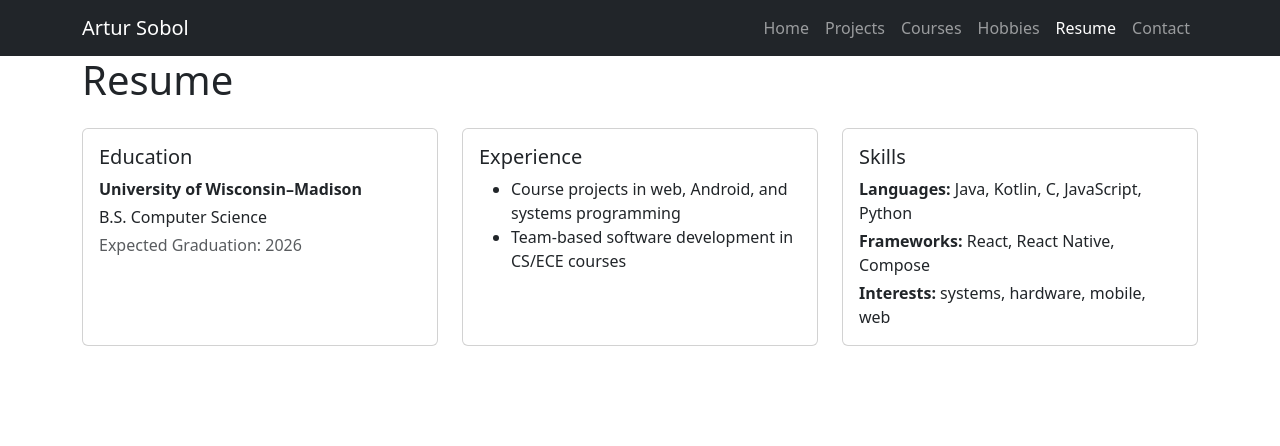
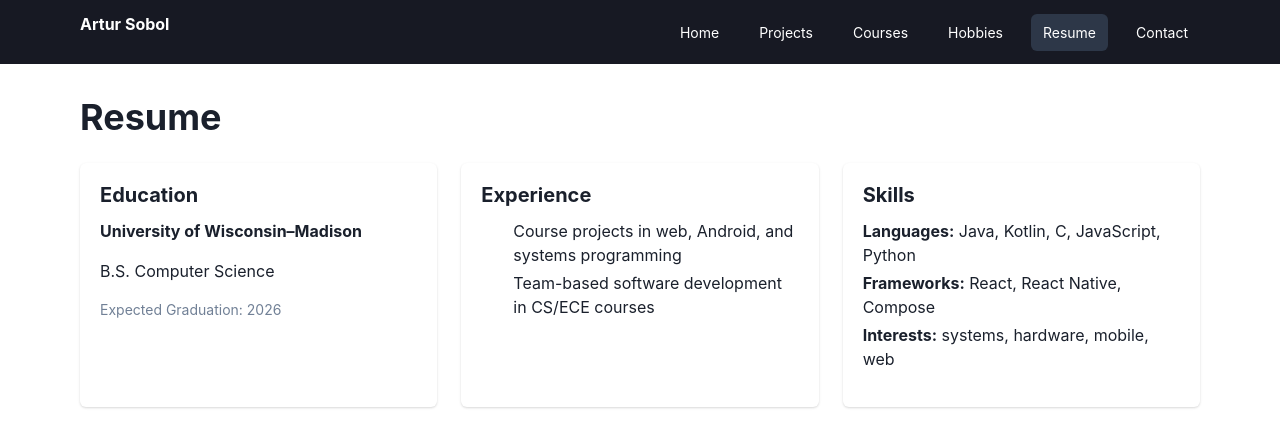
Before and after one commit to CS571-F25/p82, a React (Vite) app: page /#/resume in a window 1280 px wide. Shown: the top 446 px of the page. Built offline with nearby package versions, Linux system fonts and the light colour scheme.

Commit message:
switched design libraries

```diff
--- a/package.json
+++ b/package.json
@@ -10,7 +10,12 @@
     "preview": "vite preview"
   },
   "dependencies": {
+    "@chakra-ui/icons": "^2.2.4",
+    "@chakra-ui/react": "^2.10.9",
+    "@emotion/react": "^11.14.0",
+    "@emotion/styled": "^11.14.1",
     "bootstrap": "^5.3.8",
+    "framer-motion": "^11.18.2",
     "react": "^19.1.1",
     "react-bootstrap": "^2.10.10",
     "react-dom": "^19.1.1",
--- a/src/components/Contact.jsx
+++ b/src/components/Contact.jsx
@@ -1,5 +1,18 @@
+// src/components/Contact.jsx
 import { useState } from "react";
-import { Container, Form, Button, Alert } from "react-bootstrap";
+import {
+  Box,
+  Button,
+  Container,
+  FormControl,
+  FormLabel,
+  Heading,
+  Input,
+  Textarea,
+  Alert,
+  AlertIcon,
+  VStack,
+} from "@chakra-ui/react";
 
 export default function Contact() {
   const [form, setForm] = useState({
@@ -22,53 +35,54 @@ export default function Contact() {
   }
 
   return (
-    <section className="app-page">
-      <Container className="page-narrow">
-        <h1 className="mb-4">Contact Me</h1>
+    <Box as="section" py={8}>
+      <Container maxW="lg">
+        <Heading mb={6}>Contact Me</Heading>
 
-        <Form onSubmit={handleSubmit}>
-          <Form.Group className="mb-3" controlId="contactName">
-            <Form.Label>Name</Form.Label>
-            <Form.Control
+        <Box as="form" onSubmit={handleSubmit}>
+          <VStack align="stretch" spacing={4}>
+            <FormControl isRequired>
+              <FormLabel>Name</FormLabel>
+              <Input
                 name="name"
                 value={form.name}
                 onChange={handleChange}
-              required
               />
-          </Form.Group>
+            </FormControl>
 
-          <Form.Group className="mb-3" controlId="contactEmail">
-            <Form.Label>Email</Form.Label>
-            <Form.Control
+            <FormControl isRequired>
+              <FormLabel>Email</FormLabel>
+              <Input
                 type="email"
                 name="email"
                 value={form.email}
                 onChange={handleChange}
-              required
               />
-          </Form.Group>
+            </FormControl>
 
-          <Form.Group className="mb-3" controlId="contactMessage">
-            <Form.Label>Message</Form.Label>
-            <Form.Control
-              as="textarea"
+            <FormControl isRequired>
+              <FormLabel>Message</FormLabel>
+              <Textarea
                 rows={4}
                 name="message"
                 value={form.message}
                 onChange={handleChange}
-              required
               />
-          </Form.Group>
+            </FormControl>
 
-          <Button type="submit">Send</Button>
-        </Form>
+            <Button type="submit" colorScheme="teal" alignSelf="flex-start">
+              Send
+            </Button>
 
             {submitted && (
-          <Alert variant="success" className="mt-3">
+              <Alert status="success">
+                <AlertIcon />
                 Thanks! Your message was recorded (check console for now).
               </Alert>
             )}
+          </VStack>
+        </Box>
       </Container>
-    </section>
+    </Box>
   );
 }
--- a/src/components/Courses.jsx
+++ b/src/components/Courses.jsx
@@ -1,4 +1,5 @@
-import { Container, Row, Col } from "react-bootstrap";
+// src/components/Courses.jsx
+import { Box, Container, Heading, SimpleGrid, Text } from "@chakra-ui/react";
 import CourseCard from "./CourseCard";
 
 const courses = [
@@ -54,22 +55,20 @@ const courses = [
 
 export default function Courses() {
   return (
-    <section className="app-page">
-      <Container>
-        <h1 className="mb-3">Courses</h1>
-        <p className="text-muted mb-4">
+    <Box as="section" py={8}>
+      <Container maxW="6xl">
+        <Heading mb={2}>Courses</Heading>
+        <Text color="gray.600" mb={6}>
           A selection of classes that shaped how I think about systems,
           hardware, mobile, and web development.
-        </p>
+        </Text>
 
-        <Row className="g-4">
+        <SimpleGrid columns={{ base: 1, md: 2 }} spacing={6}>
           {courses.map((course) => (
-            <Col key={course.code} md={6}>
-              <CourseCard {...course} />
-            </Col>
+            <CourseCard key={course.code} {...course} />
           ))}
-        </Row>
+        </SimpleGrid>
       </Container>
-    </section>
+    </Box>
   );
 }
--- a/src/components/Hobbies.jsx
+++ b/src/components/Hobbies.jsx
@@ -1,5 +1,5 @@
 // src/components/Hobbies.jsx
-import { Container, Row, Col } from "react-bootstrap";
+import { Box, Container, Heading, SimpleGrid, Text } from "@chakra-ui/react";
 import HobbyCard from "./HobbyCard";
 
 const hobbies = [
@@ -51,22 +51,20 @@ const hobbies = [
 
 export default function Hobbies() {
   return (
-    <section className="app-page">
-      <Container>
-        <h1 className="mb-3">Hobbies</h1>
-        <p className="text-muted mb-4">
+    <Box as="section" py={8}>
+      <Container maxW="6xl">
+        <Heading mb={2}>Hobbies</Heading>
+        <Text color="gray.600" mb={6}>
           A few things I enjoy outside of classes and work that keep me balanced
           and motivated.
-        </p>
+        </Text>
 
-        <Row className="g-4">
+        <SimpleGrid columns={{ base: 1, md: 2 }} spacing={6}>
           {hobbies.map((hobby) => (
-            <Col key={hobby.title} md={6}>
-              <HobbyCard {...hobby} />
-            </Col>
+            <HobbyCard key={hobby.title} {...hobby} />
           ))}
-        </Row>
+        </SimpleGrid>
       </Container>
-    </section>
+    </Box>
   );
 }
--- a/src/components/HobbyCard.jsx
+++ b/src/components/HobbyCard.jsx
@@ -1,35 +1,56 @@
 // src/components/HobbyCard.jsx
-import { Card, Badge } from "react-bootstrap";
+import {
+  Box,
+  Text,
+  Heading,
+  Badge,
+  VStack,
+  List,
+  ListItem,
+} from "@chakra-ui/react";
 
-export default function HobbyCard({ title, emoji, category, description, details = [] }) {
+export default function HobbyCard({
+  title,
+  emoji,
+  category,
+  description,
+  details = [],
+}) {
   return (
-    <Card className="h-100 hobby-card">
-      <Card.Body>
-        <div className="d-flex align-items-center mb-2">
+    <Box
+      p={5}
+      borderRadius="lg"
+      bg="white"
+      shadow="md"
+      transition="0.15s"
+      _hover={{ transform: "translateY(-3px)", shadow: "xl" }}
+    >
+      <VStack align="start" spacing={2}>
+        <Heading size="md" display="flex" alignItems="center" gap={2}>
           {emoji && (
-            <span className="hobby-emoji me-2" aria-hidden="true">
+            <span style={{ fontSize: "1.6rem" }} aria-hidden="true">
               {emoji}
             </span>
           )}
-          <Card.Title className="mb-0">{title}</Card.Title>
-        </div>
+          {title}
+        </Heading>
 
         {category && (
-          <Badge bg="secondary" className="mb-2">
+          <Badge colorScheme="purple" mb={1}>
             {category}
           </Badge>
         )}
 
-        {description && <Card.Text className="mb-2">{description}</Card.Text>}
+        {description && <Text>{description}</Text>}
 
         {details.length > 0 && (
-          <ul className="mb-0">
+          <List spacing={1}>
             {details.map((item) => (
-              <li key={item}>{item}</li>
+              <ListItem key={item}>• {item}</ListItem>
             ))}
-          </ul>
+          </List>
         )}
-      </Card.Body>
-    </Card>
+      </VStack>
+    </Box>
   );
 }
--- a/src/components/Home.jsx
+++ b/src/components/Home.jsx
@@ -1,66 +1,103 @@
-import { Container, Row, Col, Image, Button, Stack } from "react-bootstrap";
-import headshot from "../assets/artur-headshot.png"; // your PNG
+// src/components/Home.jsx
+import {
+  Box,
+  Button,
+  Container,
+  Flex,
+  Heading,
+  Image,
+  Stack,
+  Text,
+  Divider,
+} from "@chakra-ui/react";
+import headshot from "../assets/artur-headshot.png";
 
 export default function Home() {
   return (
-    <section className="app-page home-section">
+    <Box as="section" py={10}>
+      {/* HERO */}
+      <Container maxW="5xl" textAlign="center" mb={10}>
+        <Heading
+          as="h1"
+          size="2xl"
+          mb={2}
+          className="home-title" // optional; keeps your font size clamp if you like
+        >
+          Artur Sobol
+        </Heading>
+        <Text fontSize="lg" color="gray.600">
+          Computer Science Student • UW–Madison
+        </Text>
 
-      {/* HERO SECTION */}
-      <Container className="text-center mb-5">
-        <h1 className="home-title">Artur Sobol</h1>
-        <p className="lead">
-          Computer Science Student • UW–Madison
-        </p>
-
-        <Stack direction="horizontal" gap={3} className="justify-content-center mt-3">
-          <Button href="#/projects">View Projects</Button>
-          <Button variant="outline-secondary" href="#/resume">
+        <Stack
+          direction={{ base: "column", sm: "row" }}
+          spacing={4}
+          justify="center"
+          mt={6}
+        >
+          <Button as="a" href="#/projects" colorScheme="teal">
+            View Projects
+          </Button>
+          <Button as="a" href="#/resume" variant="outline" colorScheme="gray">
             View Resume
           </Button>
         </Stack>
       </Container>
 
-      {/* ABOUT ME SECTION */}
-      <Container className="about-layout">
-        <Row className="align-items-center g-4">
+      {/* ABOUT */}
+      <Container maxW="6xl">
+        <Flex
+          direction={{ base: "column", md: "row" }}
+          align="center"
+          gap={8}
+        >
           {/* Photo */}
-          <Col md={4} className="text-center">
+          <Box flexBasis={{ base: "100%", md: "30%" }} textAlign="center">
             <Image
               src={headshot}
               alt="Artur Sobol"
-              fluid
-              className="about-photo"
+              borderRadius="md"
+              boxShadow="lg"
+              maxW="260px"
+              mx="auto"
             />
-          </Col>
+          </Box>
 
-          {/* Divider */}
-          <Col md="auto" className="d-none d-md-flex justify-content-center px-0">
-            <div className="about-divider" />
-          </Col>
+          {/* Divider for md+ */}
+          <Box
+            display={{ base: "none", md: "block" }}
+            alignSelf="stretch"
+            px={4}
+          >
+            <Divider orientation="vertical" />
+          </Box>
 
           {/* Text */}
-          <Col md={7}>
-            <h2 className="about-section-title">About Me</h2>
+          <Box flexBasis={{ base: "100%", md: "60%" }}>
+            <Heading as="h2" size="lg" mb={4}>
+              About Me
+            </Heading>
 
-            <p className="about-text">
+            <Text mb={3} fontSize="md" lineHeight="1.7">
               Hi, my name is Artur Sobol and I’m a junior student at the
               University of Wisconsin–Madison. I’m currently pursuing a major in
               Computer Science and possibly Computer Engineering.
-            </p>
+            </Text>
 
-            <p className="about-text">
-              I’m passionate about low-level computer architecture and how it can
-              be used with higher-level programs to maximize efficiency. Some of my
-              hobbies include skiing, collecting Legos, and football.
-            </p>
+            <Text mb={3} fontSize="md" lineHeight="1.7">
+              I’m passionate about low-level computer architecture and how it
+              can be used with higher-level programs to maximize efficiency.
+              Some of my hobbies include skiing, collecting Legos, and
+              football.
+            </Text>
 
-            <p className="about-text">
+            <Text fontSize="md" lineHeight="1.7">
               This website summarizes me as a person and outlines my academic
               achievements and projects.
-            </p>
-          </Col>
-        </Row>
+            </Text>
+          </Box>
+        </Flex>
       </Container>
-    </section>
+    </Box>
   );
 }
--- a/src/components/NavBar.jsx
+++ b/src/components/NavBar.jsx
@@ -1,39 +1,85 @@
 // src/components/NavBar.jsx
-import { Link, NavLink } from "react-router-dom";
-import { Navbar, Nav, Container } from "react-bootstrap";
+import { NavLink } from "react-router-dom";
+import {
+  Box,
+  Flex,
+  HStack,
+  IconButton,
+  useDisclosure,
+  Stack,
+  Container,
+  Text,
+} from "@chakra-ui/react";
+import { HamburgerIcon, CloseIcon } from "@chakra-ui/icons";
+
+const links = [
+  { to: "/", label: "Home", end: true },
+  { to: "/projects", label: "Projects" },
+  { to: "/courses", label: "Courses" },
+  { to: "/hobbies", label: "Hobbies" },
+  { to: "/resume", label: "Resume" },
+  { to: "/contact", label: "Contact" },
+];
+
+function NavLinkItem({ to, label, end }) {
+  return (
+    <Box
+      as={NavLink}
+      to={to}
+      end={end}
+      px={3}
+      py={2}
+      rounded="md"
+      fontSize="sm"
+      _hover={{ bg: "gray.700" }}
+      style={({ isActive }) => ({
+        backgroundColor: isActive ? "#2D3748" : "transparent",
+        color: "white",
+      })}
+    >
+      {label}
+    </Box>
+  );
+}
 
 export default function NavBar() {
+  const { isOpen, onOpen, onClose } = useDisclosure();
+
   return (
-    <Navbar bg="dark" variant="dark" expand="md">
-      <Container>
-        <Navbar.Brand as={Link} to="/">
-          Artur Sobol
-        </Navbar.Brand>
+    <Box bg="gray.900" color="white" position="sticky" top={0} zIndex={10}>
+      <Container maxW="6xl">
+        <Flex h={16} alignItems="center" justifyContent="space-between">
+          <Text fontWeight="bold">Artur Sobol</Text>
 
-        <Navbar.Toggle aria-controls="main-nav" />
-        <Navbar.Collapse id="main-nav">
-          <Nav className="ms-auto">
-            <Nav.Link as={NavLink} end to="/">
-              Home
-            </Nav.Link>
-            <Nav.Link as={NavLink} to="/projects">
-              Projects
-            </Nav.Link>
-            <Nav.Link as={NavLink} to="/courses">
-              Courses
-            </Nav.Link>
-            <Nav.Link as={NavLink} to="/hobbies">
-              Hobbies
-            </Nav.Link>
-            <Nav.Link as={NavLink} to="/resume">
-              Resume
-            </Nav.Link>
-            <Nav.Link as={NavLink} to="/contact">
-              Contact
-            </Nav.Link>
-          </Nav>
-        </Navbar.Collapse>
+          {/* Desktop links */}
+          <HStack spacing={4} display={{ base: "none", md: "flex" }}>
+            {links.map((link) => (
+              <NavLinkItem key={link.to} {...link} />
+            ))}
+          </HStack>
+
+          {/* Mobile menu button */}
+          <IconButton
+            size="md"
+            icon={isOpen ? <CloseIcon /> : <HamburgerIcon />}
+            aria-label="Open Menu"
+            display={{ base: "flex", md: "none" }}
+            onClick={isOpen ? onClose : onOpen}
+            variant="ghost"
+          />
+        </Flex>
+
+        {/* Mobile menu */}
+        {isOpen && (
+          <Box pb={4} display={{ md: "none" }}>
+            <Stack as="nav" spacing={1}>
+              {links.map((link) => (
+                <NavLinkItem key={link.to} {...link} />
+              ))}
+            </Stack>
+          </Box>
+        )}
       </Container>
-    </Navbar>
+    </Box>
   );
 }
--- a/src/components/ProjectCard.jsx
+++ b/src/components/ProjectCard.jsx
@@ -1,20 +1,23 @@
-import { Card } from "react-bootstrap";
+// src/components/ProjectCard.jsx
+import { Card, CardBody, Heading, Text } from "@chakra-ui/react";
 
 export default function ProjectCard({ title, timeframe, description, tech }) {
   return (
-    <Card className="h-100">
-      <Card.Body>
-        <Card.Title className="mb-1">{title}</Card.Title>
-        <Card.Subtitle className="mb-2 text-muted">
+    <Card h="100%">
+      <CardBody>
+        <Heading size="md" mb={1}>
+          {title}
+        </Heading>
+        <Text fontSize="sm" color="gray.500" mb={2}>
           {timeframe}
-        </Card.Subtitle>
-        <Card.Text>{description}</Card.Text>
+        </Text>
+        <Text mb={3}>{description}</Text>
         {tech && (
-          <Card.Text className="mb-0">
+          <Text fontSize="sm">
             <strong>Tech:</strong> {tech}
-          </Card.Text>
+          </Text>
         )}
-      </Card.Body>
+      </CardBody>
     </Card>
   );
 }
--- a/src/components/Projects.jsx
+++ b/src/components/Projects.jsx
@@ -1,4 +1,5 @@
 // src/components/Projects.jsx
+import { Box, Container, Heading, SimpleGrid, Text } from "@chakra-ui/react";
 import ProjectCard from "./ProjectCard";
 
 const projects = [
@@ -21,23 +22,25 @@ const projects = [
     timeframe: "2025 · Web Project",
     description:
       "This website – an interactive place to show my resume, projects, and interests.",
-    tech: "React, Vite, Bootstrap",
+    tech: "React, Vite, Chakra UI",
   },
 ];
 
 export default function Projects() {
   return (
-    <section className="app-page">
-      <div className="container">
-        <h1 className="mb-4">Projects</h1>
-        <div className="row g-4">
+    <Box as="section" py={8}>
+      <Container maxW="6xl">
+        <Heading mb={2}>Projects</Heading>
+        <Text color="gray.600" mb={6}>
+          A sample of things I’ve built across web, Android, and systems.
+        </Text>
+
+        <SimpleGrid columns={{ base: 1, md: 3 }} spacing={6}>
           {projects.map((p) => (
-            <div key={p.title} className="col-md-4">
-              <ProjectCard {...p} />
-            </div>
+            <ProjectCard key={p.title} {...p} />
           ))}
-        </div>
-      </div>
-    </section>
+        </SimpleGrid>
+      </Container>
+    </Box>
   );
 }
--- a/src/components/Resume.jsx
+++ b/src/components/Resume.jsx
@@ -1,57 +1,75 @@
-import { Container, Row, Col, Card } from "react-bootstrap";
+// src/components/Resume.jsx
+import {
+  Box,
+  Card,
+  CardBody,
+  Container,
+  Heading,
+  SimpleGrid,
+  Text,
+  List,
+  ListItem,
+} from "@chakra-ui/react";
 
 export default function Resume() {
   return (
-    <section className="app-page">
-      <Container>
-        <h1 className="mb-4">Resume</h1>
+    <Box as="section" py={8}>
+      <Container maxW="6xl">
+        <Heading mb={6}>Resume</Heading>
 
-        <Row className="gy-3">
-          <Col md={4}>
-            <Card className="h-100">
-              <Card.Body>
-                <Card.Title>Education</Card.Title>
-                <Card.Text className="mb-1">
-                  <strong>University of Wisconsin–Madison</strong>
-                </Card.Text>
-                <Card.Text className="mb-1">B.S. Computer Science</Card.Text>
-                <Card.Text className="text-muted mb-0">
+        <SimpleGrid columns={{ base: 1, md: 3 }} spacing={6}>
+          {/* Education */}
+          <Card>
+            <CardBody>
+              <Heading size="md" mb={3}>
+                Education
+              </Heading>
+              <Text fontWeight="bold">
+                University of Wisconsin–Madison
+              </Text>
+              <Text>B.S. Computer Science</Text>
+              <Text fontSize="sm" color="gray.500">
                 Expected Graduation: 2026
-                </Card.Text>
-              </Card.Body>
+              </Text>
+            </CardBody>
           </Card>
-          </Col>
 
-          <Col md={4}>
-            <Card className="h-100">
-              <Card.Body>
-                <Card.Title>Experience</Card.Title>
-                <ul className="mb-0">
-                  <li>Course projects in web, Android, and systems programming</li>
-                  <li>Team-based software development in CS/ECE courses</li>
-                </ul>
-              </Card.Body>
+          {/* Experience */}
+          <Card>
+            <CardBody>
+              <Heading size="md" mb={3}>
+                Experience
+              </Heading>
+              <List spacing={1}>
+                <ListItem>
+                  Course projects in web, Android, and systems programming
+                </ListItem>
+                <ListItem>
+                  Team-based software development in CS/ECE courses
+                </ListItem>
+              </List>
+            </CardBody>
           </Card>
-          </Col>
 
-          <Col md={4}>
-            <Card className="h-100">
-              <Card.Body>
-                <Card.Title>Skills</Card.Title>
-                <Card.Text className="mb-1">
+          {/* Skills */}
+          <Card>
+            <CardBody>
+              <Heading size="md" mb={3}>
+                Skills
+              </Heading>
+              <Text mb={1}>
                 <strong>Languages:</strong> Java, Kotlin, C, JavaScript, Python
-                </Card.Text>
-                <Card.Text className="mb-1">
+              </Text>
+              <Text mb={1}>
                 <strong>Frameworks:</strong> React, React Native, Compose
-                </Card.Text>
-                <Card.Text className="mb-0">
+              </Text>
+              <Text>
                 <strong>Interests:</strong> systems, hardware, mobile, web
-                </Card.Text>
-              </Card.Body>
+              </Text>
+            </CardBody>
           </Card>
-          </Col>
-        </Row>
+        </SimpleGrid>
       </Container>
-    </section>
+    </Box>
   );
 }
--- a/src/main.jsx
+++ b/src/main.jsx
@@ -1,9 +1,22 @@
-import { StrictMode } from 'react'
-import { createRoot } from 'react-dom/client'
-import './index.css'
-import App from './App.jsx'
-import 'bootstrap/dist/css/bootstrap.min.css'
+// src/main.jsx
+import { StrictMode } from "react";
+import { createRoot } from "react-dom/client";
+import "./index.css";
+import App from "./App.jsx";
 
-createRoot(document.getElementById('root')).render(
-    <App />
-)
+import { ChakraProvider, extendTheme } from "@chakra-ui/react";
+
+const theme = extendTheme({
+  config: {
+    initialColorMode: "light", // or "dark" if you prefer
+    useSystemColorMode: false,
+  },
+});
+
+createRoot(document.getElementById("root")).render(
+  <StrictMode>
+    <ChakraProvider theme={theme}>
+      <App />
+    </ChakraProvider>
+  </StrictMode>
+);
```
Also changed, not shown: 6 other files (tests, documents, lock files or other folders). Lines whose indentation alone changed are shown as unchanged.
